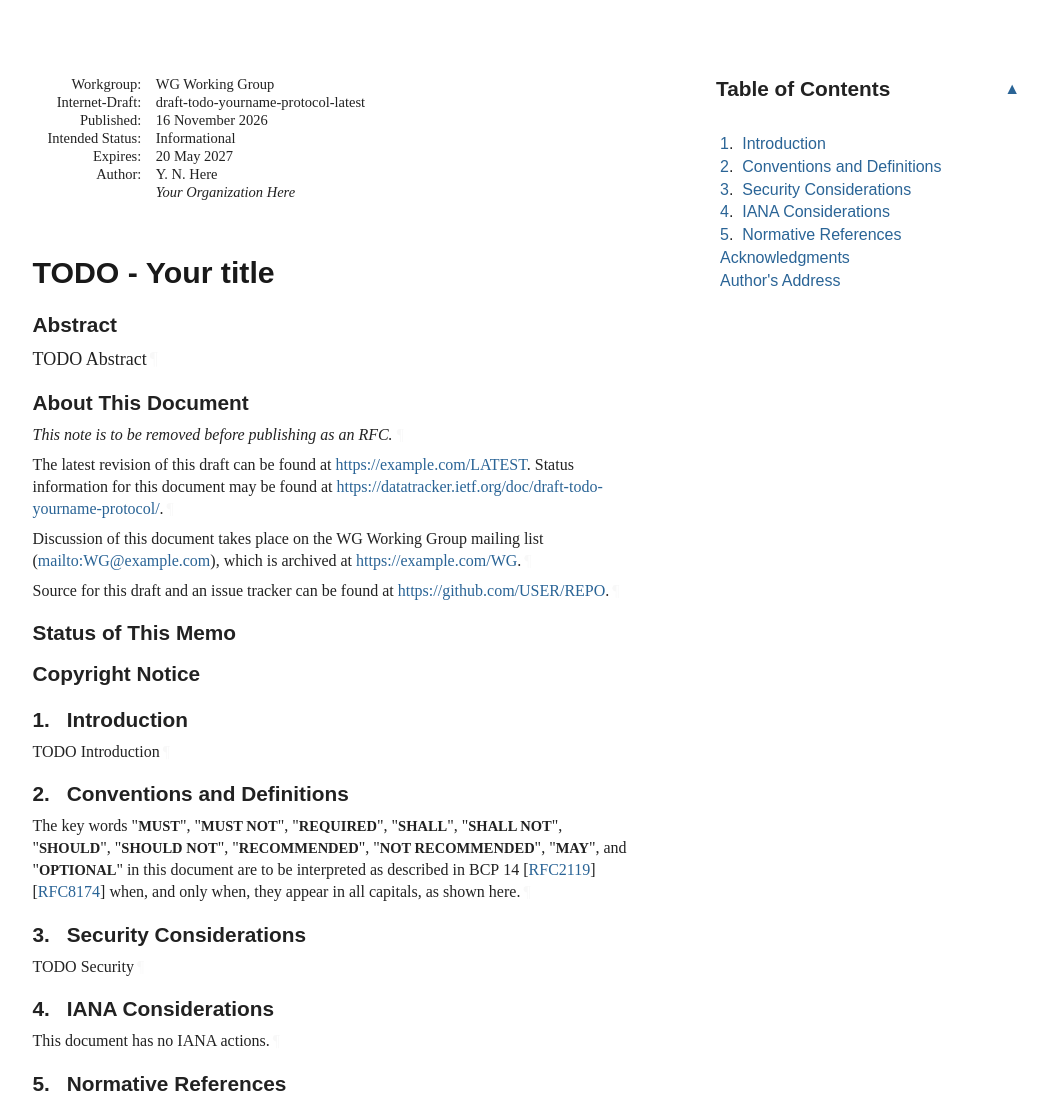
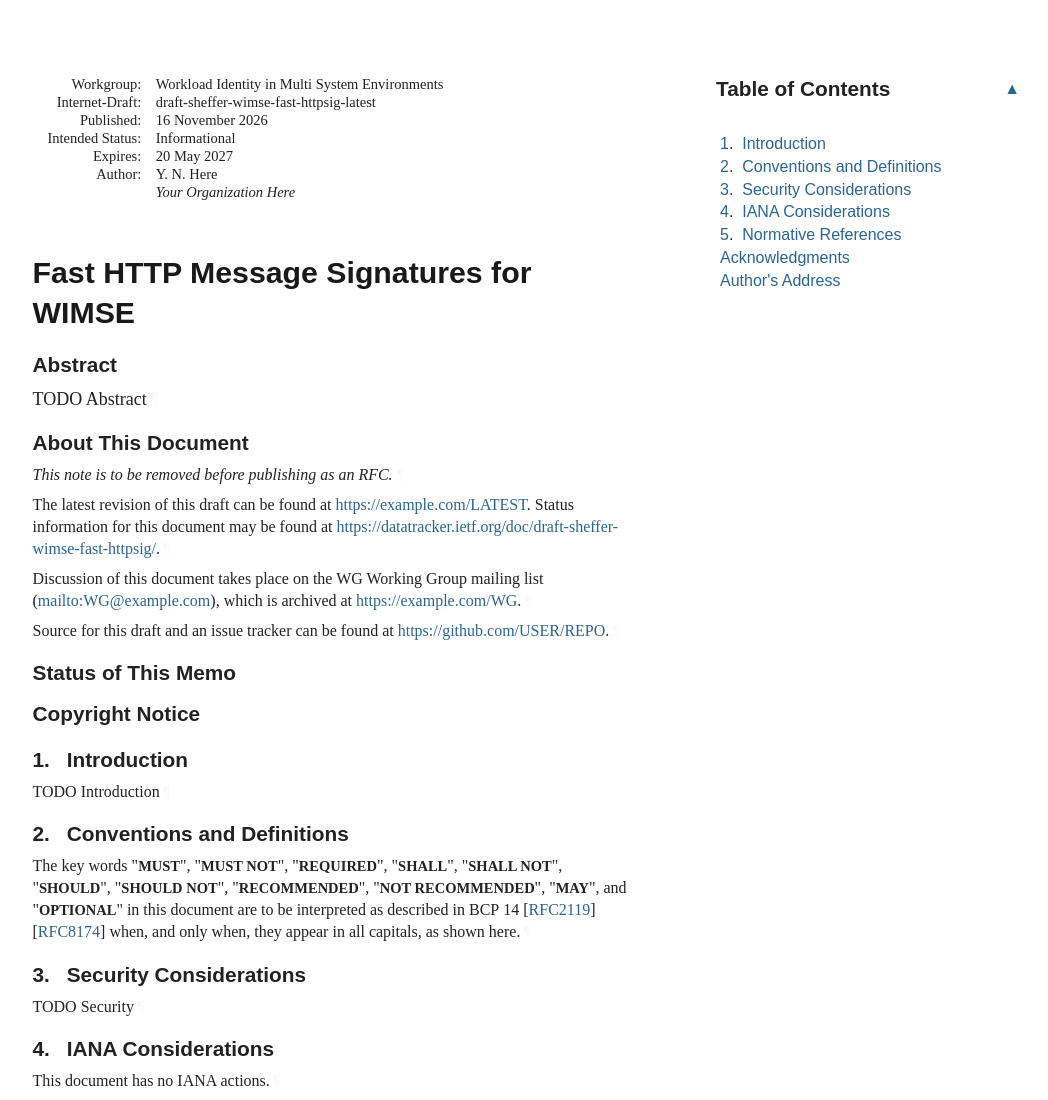
Before and after one commit to jsalowey/draft-sheffer-wimse-fast-httpsig, a plain HTML site: page draft-sheffer-wimse-fast-httpsig.html in a window 1280 px wide. Shown: the top 1100 px of the page, without its empty margins (92-1140 px from the left). Drawn offline with Linux system fonts and the light colour scheme; a web font is replaced by a local one.

Commit message:
Script updating gh-pages from 0bf9b3b. [ci skip]

```diff
--- a/draft-todo-yourname-protocol.html
+++ b/draft-sheffer-wimse-fast-httpsig.html
@@ -4,7 +4,7 @@
 <meta charset="utf-8">
 <meta content="Common,Latin" name="scripts">
 <meta content="initial-scale=1.0" name="viewport">
-<title>TODO - Your title</title>
+<title>Fast HTTP Message Signatures for WIMSE</title>
 <meta content="Your Name Here" name="author">
 <meta content="
        TODO Abstract
@@ -13,7 +13,7 @@
 <meta content="next generation" name="keyword">
 <meta content="unicorn" name="keyword">
 <meta content="AI-native" name="keyword">
-<meta content="draft-todo-yourname-protocol-latest" name="ietf.draft">
+<meta content="draft-sheffer-wimse-fast-httpsig-latest" name="ietf.draft">
 <!-- Generator version information:
   xml2rfc 3.35.0
     Python 3.14.10
@@ -29,7 +29,7 @@
     requests 2.33.1
     wcwidth 0.9.4
 -->
-<link href="draft-todo-yourname-protocol.xml" rel="alternate" type="application/rfc+xml">
+<link href="draft-sheffer-wimse-fast-httpsig.xml" rel="alternate" type="application/rfc+xml">
 <link href="#copyright" rel="license">
 <style type="text/css">@font-face {
   font-family: 'Lora';
@@ -1042,7 +1042,7 @@ svg {
 <table class="ears">
 <thead><tr>
 <td class="left">Internet-Draft</td>
-<td class="center">TODO - Abbreviation</td>
+<td class="center">WIMSE Fast HTTPSig</td>
 <td class="right">November 2026</td>
 </tr></thead>
 <tfoot><tr>
@@ -1055,9 +1055,9 @@ svg {
 <div id="internal-metadata" class="document-information">
 <dl id="identifiers">
 <dt class="label-workgroup">Workgroup:</dt>
-<dd class="workgroup">WG Working Group</dd>
+<dd class="workgroup">Workload Identity in Multi System Environments</dd>
 <dt class="label-internet-draft">Internet-Draft:</dt>
-<dd class="internet-draft">draft-todo-yourname-protocol-latest</dd>
+<dd class="internet-draft">draft-sheffer-wimse-fast-httpsig-latest</dd>
 <dt class="label-published">Published:</dt>
 <dd class="published">
 <time datetime="2026-11-16" class="published">16 November 2026</time>
@@ -1075,7 +1075,7 @@ svg {
 </dd>
 </dl>
 </div>
-<h1 id="title">TODO - Your title</h1>
+<h1 id="title">Fast HTTP Message Signatures for WIMSE</h1>
 <section id="section-abstract">
       <h2 id="abstract"><a href="#abstract" class="selfRef">Abstract</a></h2>
 <p id="section-abstract-1">TODO Abstract<a href="#section-abstract-1" class="pilcrow">¶</a></p>
@@ -1087,7 +1087,7 @@ svg {
 <p id="section-note.1-1">This note is to be removed before publishing as an RFC.<a href="#section-note.1-1" class="pilcrow">¶</a></p>
 <p id="section-note.1-2">
         The latest revision of this draft can be found at <span><a href="https://example.com/LATEST">https://example.com/LATEST</a></span>.
-        Status information for this document may be found at <span><a href="https://datatracker.ietf.org/doc/draft-todo-yourname-protocol/">https://datatracker.ietf.org/doc/draft-todo-yourname-protocol/</a></span>.<a href="#section-note.1-2" class="pilcrow">¶</a></p>
+        Status information for this document may be found at <span><a href="https://datatracker.ietf.org/doc/draft-sheffer-wimse-fast-httpsig/">https://datatracker.ietf.org/doc/draft-sheffer-wimse-fast-httpsig/</a></span>.<a href="#section-note.1-2" class="pilcrow">¶</a></p>
 <p id="section-note.1-3">
         Discussion of this document takes place on the
         WG Working Group mailing list (<span><a href="mailto:WG@example.com">mailto:WG@example.com</a></span>),
```
Also changed, not shown: index.html (+4 -4 lines), draft-sheffer-wimse-fast-httpsig.txt.
